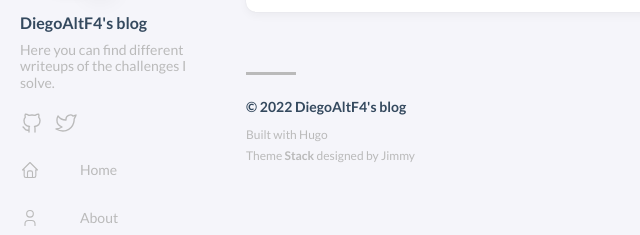
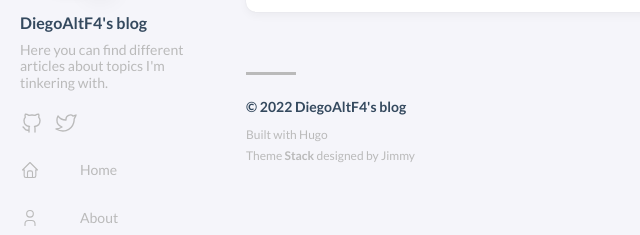
Before and after one commit to Diego-AltF4/diego-altf4.github.io, a plain HTML site: page 404.html in a window 1280 px wide. Shown: the part 156-391 px from the top of the page, 0-640 px from the left. Drawn offline with Linux system fonts and the light colour scheme.

Commit message:
new sidebar description

```diff
--- a/404.html
+++ b/404.html
@@ -68,7 +68,7 @@
 
         <div class="site-meta">
             <h1 class="site-name"><a href="/">DiegoAltF4&#39;s blog</a></h1>
-            <h2 class="site-description">Here you can find different writeups of the challenges I solve.</h2>
+            <h2 class="site-description">Here you can find different articles about topics I&#39;m tinkering with.</h2>
         </div>
     </header><ol class="social-menu">
 
```
Also changed, not shown: about/index.html (+1 -1 lines), archives/index.html (+1 -1 lines), categories/cryptography/index.html (+1 -1 lines), categories/index.html (+1 -1 lines), index.html (+1 -1 lines), p/fast-carmichael-writeup-hack-the-boo/index.html (+1 -1 lines), p/more-effort-writeup-tuctf/index.html (+1 -1 lines), p/spooky-rsa-writeup-hack-the-boo/index.html (+1 -1 lines), page/index.html (+1 -1 lines), post/index.html (+1 -1 lines), search/index.html (+1 -1 lines), tags/htb/index.html (+1 -1 lines), tags/index.html (+1 -1 lines), tags/maths/index.html (+1 -1 lines), 2 more files.
